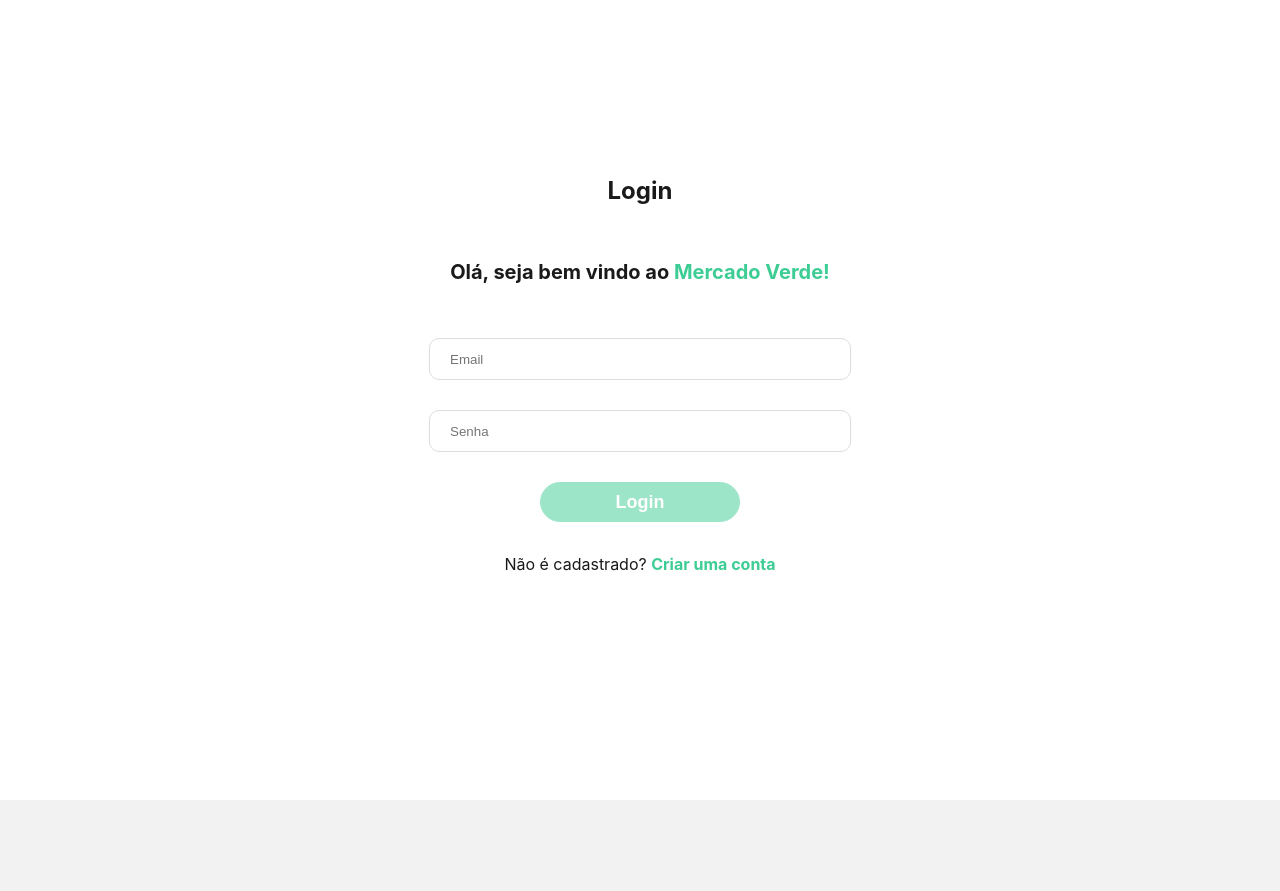
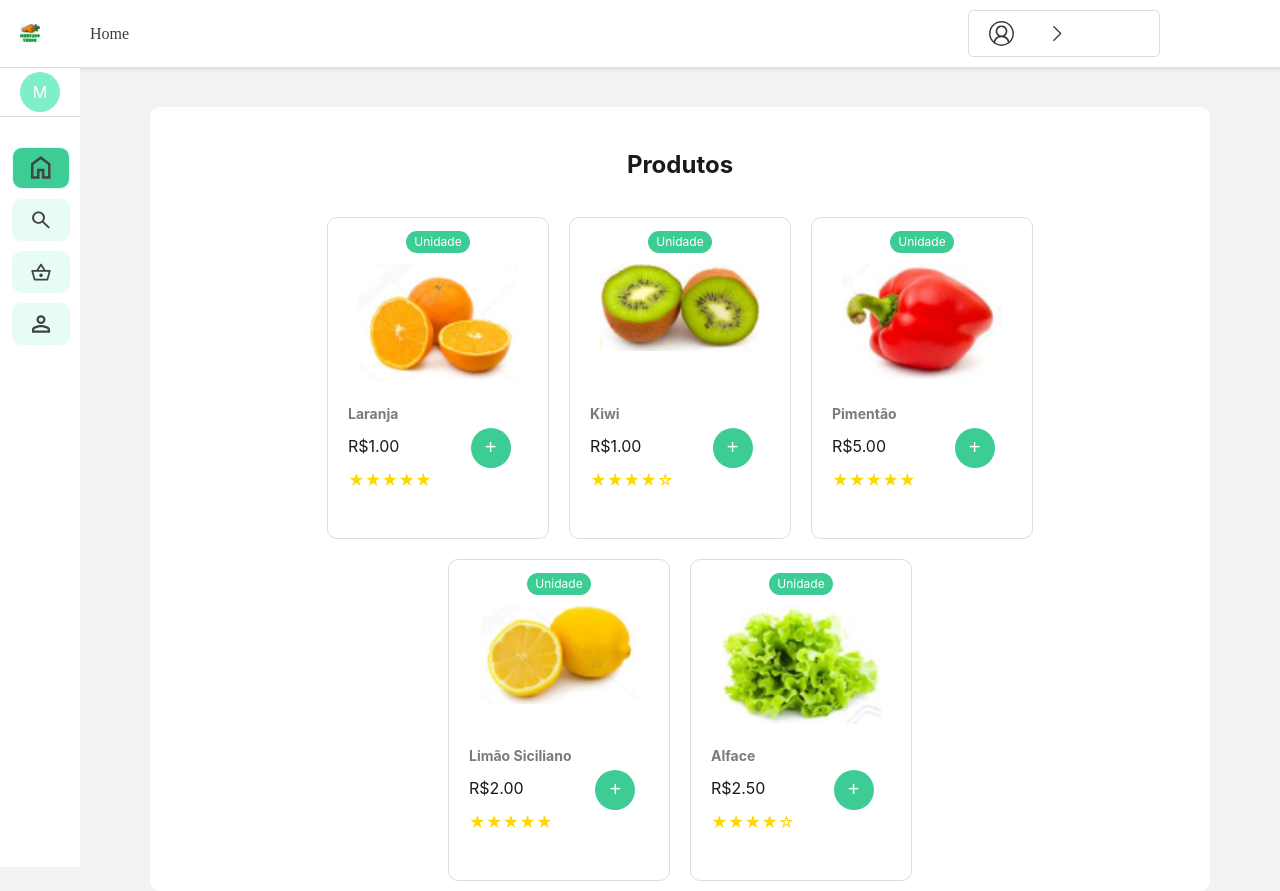
Before and after one commit to gfteix/mercado-verde-frontend, a React (Vite) app: page / in a window 1280 px wide. Before the commit this address led to /login. Before the commit the page ends 800 px from the top, so only its background shows below. Built offline with nearby package versions, Linux system fonts and the light colour scheme; no server answers.

Commit message:
feat: change icon color when selected

```diff
--- a/src/components/SideBar/SideBar.css
+++ b/src/components/SideBar/SideBar.css
@@ -45,8 +45,9 @@
     transition: 0.3s;
   }
 
-  .sidebar.open ul {
-    width: 80%;
+  .sidebar ul li.active {
+    background-color: #3DCD94;
+    color: white;
   }
 
   .sidebar.open ul li {
@@ -57,17 +58,23 @@
     color: #424242;
     text-decoration: none;
     display: flex;
+    flex-direction: row;
     justify-content: center;
   }
 
-  .sidebar ul li a .text {
+  .sidebar.open ul li a {
+    gap: 10px;
+    padding-left: 20px;
+  }
+
+  .sidebar .text {
     opacity: 0;
     white-space: nowrap;
     overflow: hidden;
     transition: opacity 0.3s;
   }
 
-  .sidebar.open ul li a .text {
+  .sidebar.open .text {
     opacity: 1;
   }
 
@@ -80,26 +87,27 @@
     border-bottom: 0.5px solid #DDDDDD;
     border-left: none;
     border-right: none;
-    width: -moz-available;
+    width: inherit;
     display: flex;
     justify-content: center;
     align-items: center;
-    gap: 10px;
   }
 
-  .open-btn {
+  .m-icon {
     background-color: #00DF98;
     opacity: 0.5;
     color: white;
     border-radius: 50px;
     border: none;
-    padding: 20px;
+    padding: 5px;
     text-align: center;
     text-decoration: none;
     font-size: 16px;
     margin: 4px 2px;
-    height: 25px;
-    width: 25px;
+    height: 30px;
+    width: 30px;
+    align-content: center;
+    cursor: pointer;
   }
 
   .close-btn {
--- a/src/components/SideBar/SideBar.tsx
+++ b/src/components/SideBar/SideBar.tsx
@@ -1,13 +1,15 @@
 // src/components/Sidebar.tsx
 import React, { useState } from 'react';
 import './SideBar.css';
-import { Link } from 'react-router-dom';
+import { Link, useLocation } from 'react-router-dom';
 import SearchIcon from '../../assets/search.svg'
 import PersonIcon from '../../assets/person.svg'
 import CartIcon from '../../assets/cart.svg'
 import HomeIcon from '../../assets/home.svg'
 
+
 const Sidebar: React.FC = () => {
+    const location = useLocation()
     const [isSidebarOpen, setIsSidebarOpen] = useState<boolean>(false);
 
     const toggleSidebar = () => {
@@ -17,33 +19,34 @@
 
   return (
     <div className={`sidebar ${isSidebarOpen ? 'open' : ''}`}>
-      <div className="button-container">
-        <button className="open-btn" onClick={toggleSidebar}>
+      <div className="button-container"  onClick={toggleSidebar}>
+
+        <div className="m-icon">
           M
-        </button>
-        { isSidebarOpen ? 'Mercado Verde' : ''}
+        </div>
+        <span className="text">{isSidebarOpen && 'Mercado Verde'}</span>
       </div>
 
       <ul>
-        <li>
+        <li className={location.pathname == "/" ? "active" : ''}>
           <Link to="/">
             <img src={HomeIcon}></img>
             <span className="text">{isSidebarOpen && 'Home'}</span>
           </Link>
         </li>
-        <li>
+        <li className={location.pathname == "/search" ? "active" : ''}>
           <Link to="/search">
             <img src={SearchIcon}></img>
             <span className="text">{isSidebarOpen && 'Pesquisa'}</span>
           </Link>
         </li>
-        <li>
+        <li className={location.pathname == "/cart" ? "active" : ''}>
           <Link to="/cart">
             <img src={CartIcon}></img>
             <span className="text">{isSidebarOpen && 'Carrinho'}</span>
           </Link>
         </li>
-        <li>
+        <li className={location.pathname == "/profile" ? "active" : ''}>
           <Link to="/profile">
             <img src={PersonIcon}></img>
             <span className="text">{isSidebarOpen && 'Perfil'}</span>
--- a/src/contexts/auth.tsx
+++ b/src/contexts/auth.tsx
@@ -40,7 +40,7 @@
   }
 
   return (
-    <AuthContext.Provider value={{ signed: Boolean(accessToken), user, signIn, signUp, accessToken, signOut }}>
+    <AuthContext.Provider value={{ signed: Boolean(true), user, signIn, signUp, accessToken, signOut }}>
       {children}
     </AuthContext.Provider>
   );
--- a/src/pages/CartPage/CartPage.css
+++ b/src/pages/CartPage/CartPage.css
@@ -18,10 +18,10 @@
     justify-content: flex-start;
     text-align: center;
     gap: 3vh;
+    min-height: inherit;
   }
 
 .total-container {
-    display: flex;
     background-color: #3DCD94;
     color: white;
     font-size: 20px;
@@ -30,6 +30,4 @@
     justify-content: center;
     align-items: center;
     text-align: center;
-
-
 }
--- a/src/pages/CartPage/CartPage.tsx
+++ b/src/pages/CartPage/CartPage.tsx
@@ -29,10 +29,10 @@
               <CartItem cartItem={cartItem} key={index}></CartItem>
           ))}
         </div>
+        <div className="total-container">
+          <p>Total: R$ 80,00</p>
+        </div>
       </main>
-      <div className="total-container">
-        <p>Total: R$ 80,00</p>
-      </div>
     </>
     );
   };
```
